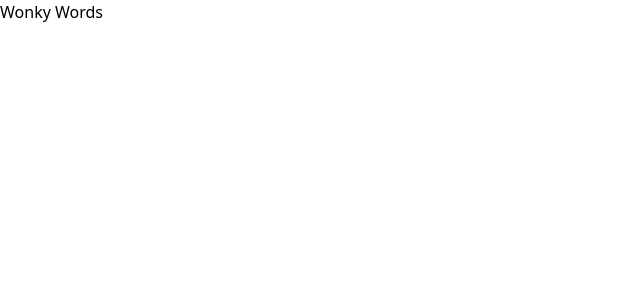
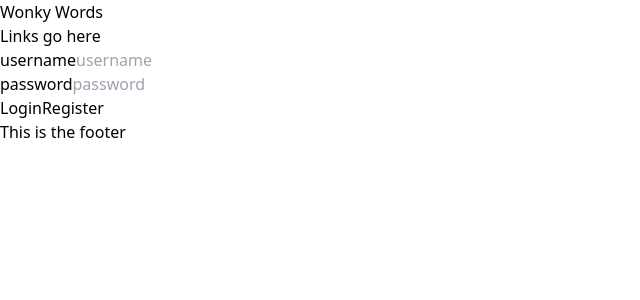
Before and after one commit to skybarker/WonkyWords, a React (Vite) app: page / in a window 1280 px wide. Shown: the top 300 px of the page, without its empty margins (0-640 px from the left). Built offline with nearby package versions, Linux system fonts and the light colour scheme.

Commit message:
Add working login functionality

```diff
--- a/src/components/Input.jsx
+++ b/src/components/Input.jsx
@@ -16,6 +16,7 @@ export default function Input({
       </label>
       <input
         id={id}
+        name={id}
         placeholder={label}
         type={type}
         defaultValue={defaultValue}
--- /dev/null
+++ b/src/components/LoginForm.jsx
@@ -0,0 +1,22 @@
+import { Form, Link } from "react-router-dom";
+import Input from "./Input";
+
+export default function LoginForm() {
+  return (
+    <Form
+      className="flex flex-col gap-y-4 px-4 max-w-3xl border-2"
+      method="post"
+    >
+      <Input id="username" label="username" />
+      <Input id="password" label="password" type="password" />
+      <div className="flex items-center gap-x-5">
+        <button type="submit" className="px-4 bg-green-300 rounded-md">
+          Login
+        </button>
+        <Link to={`/register/`} className="px-4 bg-green-300 rounded-md">
+          Register
+        </Link>
+      </div>
+    </Form>
+  );
+}
--- a/src/main.jsx
+++ b/src/main.jsx
@@ -1,15 +1,51 @@
 import React from "react";
 import ReactDOM from "react-dom/client";
-import { createBrowserRouter, RouterProvider } from "react-router-dom";
+import {
+  createBrowserRouter,
+  redirect,
+  RouterProvider,
+} from "react-router-dom";
+import App from "./App";
+import LoginForm from "./components/LoginForm";
+import RegisterForm from "./components/RegisterForm";
+import ErrorPage from "./error-page";
 import "./index.css";
-import Root from "./routes/root";
-import ErrorPage from "./error-page";
+import Welcome from "./routes/welcome";
+import apiService from "./services/api.service";
+
+const checkLogin = async ({ request }) => {
+  const formData = await request.formData();
+  const username = formData.get("username");
+  const password = formData.get("password");
+
+  const response = await apiService.getUser(username, password);
+
+  return response.length ? redirect(`/welcome`) : redirect("/");
+};
 
 const router = createBrowserRouter([
   {
     path: "/",
-    element: <Root />,
+    element: <App />,
     errorElement: <ErrorPage />,
+    shouldRevalidate: () => {
+      return false;
+    },
+    children: [
+      {
+        index: "/login",
+        element: <LoginForm />,
+        action: checkLogin,
+      },
+      {
+        path: "/register",
+        element: <RegisterForm />,
+      },
+      {
+        path: "/welcome",
+        element: <Welcome />,
+      },
+    ],
   },
 ]);
 
```
